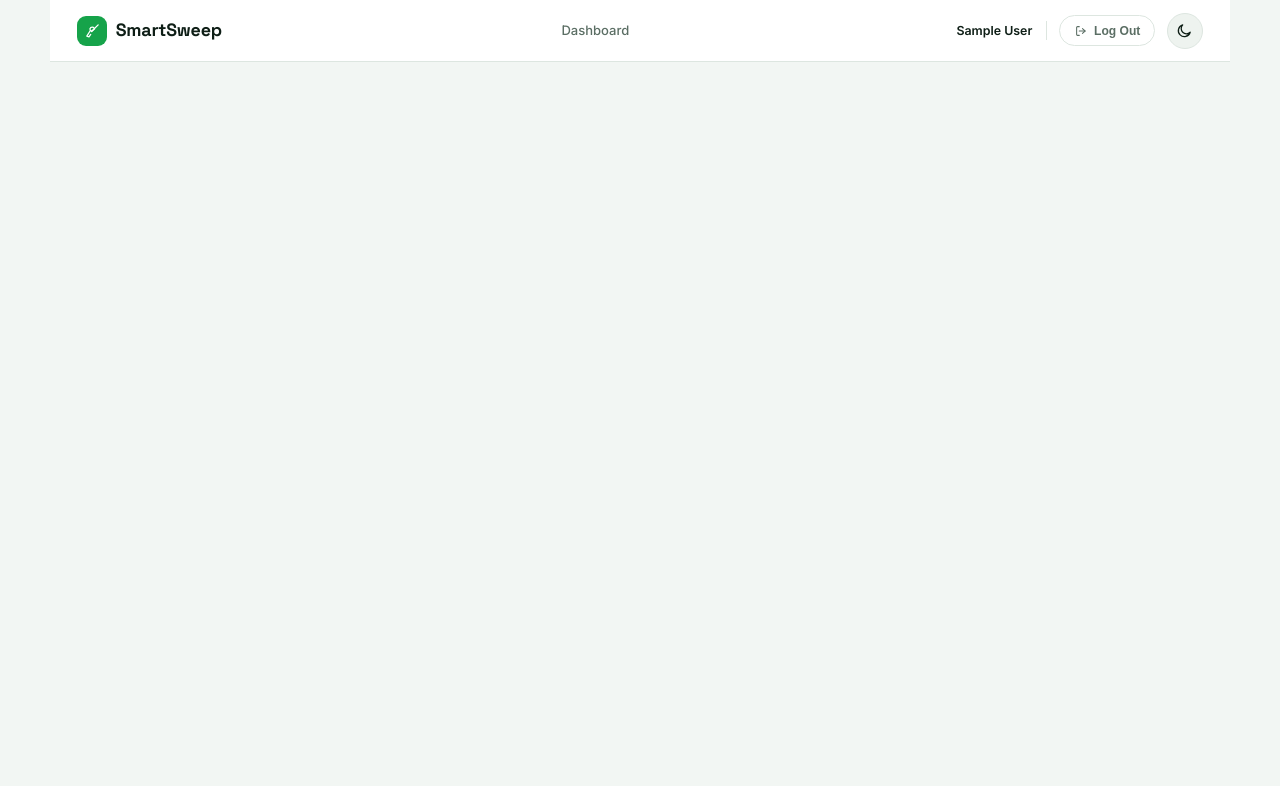
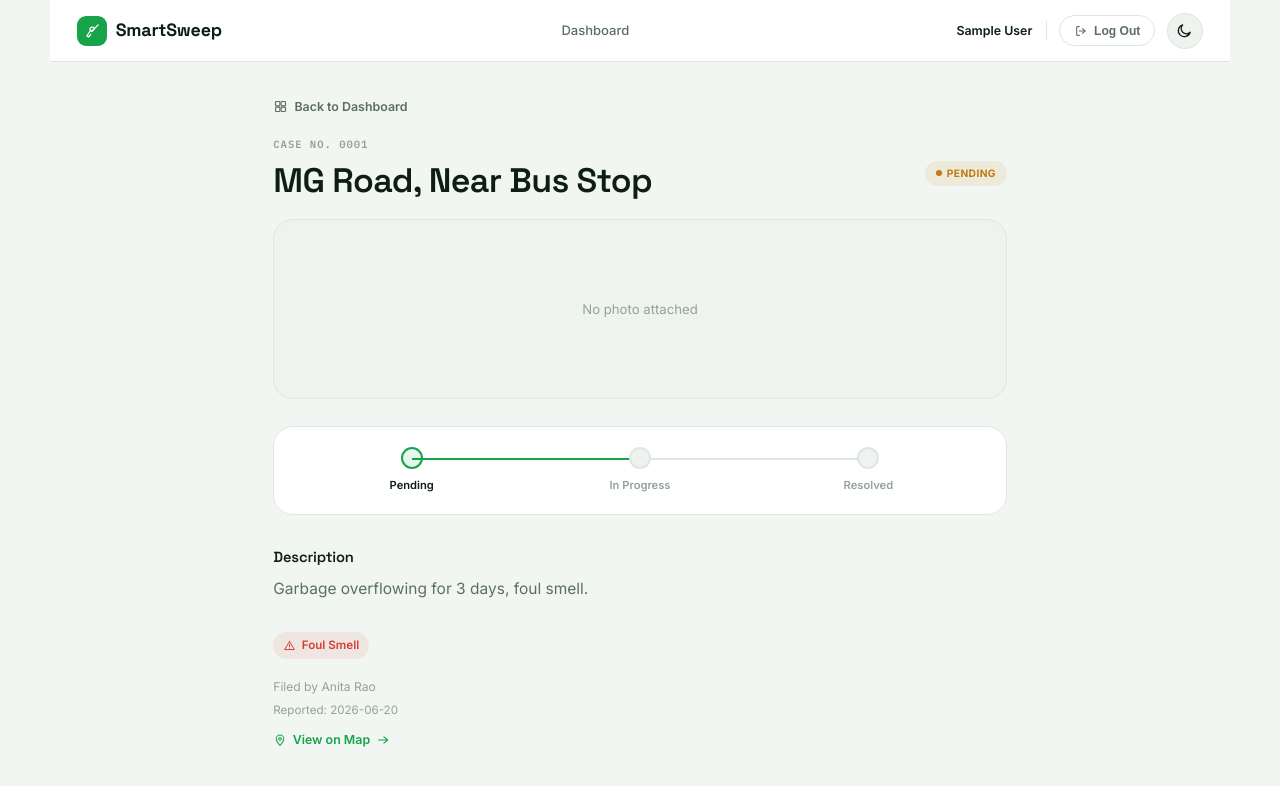
Before and after one commit to pankuzj/MAY2026-Team-028, a React app in the folder Frontend/: page /complaint/1 in a window 1280 px wide. Shown: the top 786 px of the page. Built offline with nearby package versions, Linux system fonts and the light colour scheme; sample sign-in values are in the browser's storage; the HTML template or start-up script is replaced by a standard one.

Commit message:
add complaint detail page with status timeline

```diff
--- a/Frontend/src/App.css
+++ b/Frontend/src/App.css
@@ -529,6 +529,132 @@
 .demo-hint p { font-size: 0.8rem; margin: 0.3rem 0; color: var(--text); }
 .demo-hint strong { color: var(--text-h); }
 
+/* ===== Complaint card links ===== */
+.card-title-link { color: var(--text-h); text-decoration: none; }
+.card-title-link:hover { color: var(--accent); }
+.card-actions {
+  display: flex;
+  align-items: center;
+  flex-wrap: wrap;
+  gap: 0.6rem 0.9rem;
+  margin-top: 0.9rem;
+}
+.card-actions > * { margin-top: 0 !important; }
+.card-details-link {
+  display: inline-flex;
+  align-items: center;
+  gap: 0.3rem;
+  margin-left: auto !important;
+  font-size: 0.78rem;
+  font-weight: 600;
+  color: var(--text-dim);
+  text-decoration: none;
+}
+.card-details-link svg { width: 13px; height: 13px; }
+.card-details-link:hover { color: var(--accent); }
+
+/* ===== Complaint detail page ===== */
+.detail-back {
+  display: inline-flex;
+  align-items: center;
+  gap: 0.4rem;
+  font-size: 0.8rem;
+  font-weight: 600;
+  color: var(--text);
+  text-decoration: none;
+  margin-bottom: 1.25rem;
+}
+.detail-back svg { width: 15px; height: 15px; }
+.detail-back:hover { color: var(--accent); }
+
+.detail-header {
+  display: flex;
+  justify-content: space-between;
+  align-items: flex-start;
+  gap: 1rem;
+  margin-bottom: 1.25rem;
+}
+.detail-header h1 { margin: 0; }
+
+.detail-photo-wrap { margin-bottom: 1.5rem; }
+.detail-photo {
+  width: 100%;
+  max-height: 380px;
+  object-fit: cover;
+  border-radius: var(--radius-lg);
+  border: 1px solid var(--line);
+  display: block;
+}
+.detail-photo-empty {
+  display: flex;
+  align-items: center;
+  justify-content: center;
+  height: 180px;
+  background: var(--surface-2);
+  color: var(--text-dim);
+  font-size: 0.85rem;
+}
+
+.status-timeline {
+  display: flex;
+  align-items: flex-start;
+  margin: 1.75rem 0 2rem;
+  padding: 1.25rem 1.5rem;
+  background: var(--surface);
+  border: 1px solid var(--line);
+  border-radius: var(--radius-lg);
+}
+.timeline-step {
+  position: relative;
+  flex: 1;
+  display: flex;
+  flex-direction: column;
+  align-items: center;
+  gap: 0.5rem;
+}
+.timeline-dot {
+  width: 22px;
+  height: 22px;
+  border-radius: 50%;
+  border: 2px solid var(--line);
+  background: var(--surface-2);
+  display: flex;
+  align-items: center;
+  justify-content: center;
+  color: var(--accent-ink);
+  flex-shrink: 0;
+  z-index: 1;
+}
+.timeline-dot svg { width: 13px; height: 13px; }
+.timeline-step.done .timeline-dot { background: var(--accent); border-color: var(--accent); }
+.timeline-step.current .timeline-dot { border-color: var(--accent); background: var(--accent-dim); }
+.timeline-label {
+  font-size: 0.72rem;
+  font-weight: 600;
+  color: var(--text-dim);
+  text-align: center;
+}
+.timeline-step.done .timeline-label,
+.timeline-step.current .timeline-label { color: var(--text-h); }
+.timeline-line {
+  position: absolute;
+  top: 11px;
+  left: 50%;
+  width: 100%;
+  height: 2px;
+  background: var(--line);
+  z-index: 0;
+}
+.timeline-step.done .timeline-line { background: var(--accent); }
+
+.detail-section { margin-bottom: 1.25rem; }
+.detail-section h2 { font-size: 0.95rem; }
+.detail-section p { color: var(--text); line-height: 1.6; }
+
+.detail-meta { margin-top: 1rem; }
+.detail-meta .reported-by,
+.detail-meta .date { margin-top: 0.3rem; }
+
 /* ===== Card action buttons (variant colors) ===== */
 .complaint-card button.assign-btn { color: var(--accent-ink); background: var(--accent); }
 .complaint-card button.assign-btn:hover { filter: brightness(1.08); }
--- a/Frontend/src/App.jsx
+++ b/Frontend/src/App.jsx
@@ -8,6 +8,7 @@ import ReportComplaint from "./pages/ReportComplaint";
 import MyComplaints from "./pages/MyComplaints";
 import CrewTasks from "./pages/CrewTasks";
 import SupervisorDashboard from "./pages/SupervisorDashboard";
+import ComplaintDetail from "./pages/ComplaintDetail";
 import "./App.css";
 
 function App() {
@@ -30,6 +31,9 @@ function App() {
           <Route path="/dashboard" element={
             <ProtectedRoute allowedRoles={["admin"]}><SupervisorDashboard /></ProtectedRoute>
           } />
+          <Route path="/complaint/:id" element={
+            <ProtectedRoute><ComplaintDetail /></ProtectedRoute>
+          } />
         </Routes>
       </main>
       <BottomNav />
--- a/Frontend/src/components/ComplaintCard.jsx
+++ b/Frontend/src/components/ComplaintCard.jsx
@@ -1,4 +1,5 @@
-import { IconAlertTriangle, IconPin, IconUserPlus, IconCheckCircle } from "./Icons";
+import { Link } from "react-router-dom";
+import { IconAlertTriangle, IconPin, IconUserPlus, IconCheckCircle, IconArrowRight } from "./Icons";
 
 export default function ComplaintCard({ complaint, onAssign, onComplete }) {
   const statusClass = complaint.status.toLowerCase().replace(" ", "-");
@@ -7,7 +8,7 @@ export default function ComplaintCard({ complaint, onAssign, onComplete }) {
     <div className="complaint-card">
       <span className="case-no">Case No. {String(complaint.id).padStart(4, "0")}</span>
       <div className="complaint-header">
-        <h3>{complaint.location}</h3>
+        <h3><Link to={`/complaint/${complaint.id}`} className="card-title-link">{complaint.location}</Link></h3>
         <span className={`status-badge ${statusClass}`}>{complaint.status}</span>
       </div>
       <p>{complaint.description}</p>
@@ -16,6 +17,7 @@ export default function ComplaintCard({ complaint, onAssign, onComplete }) {
       )}
       {complaint.reportedBy && <p className="reported-by">Filed by {complaint.reportedBy}</p>}
       <p className="date">Reported: {complaint.createdAt}</p>
+      <div className="card-actions">
         {complaint.coords && (
           <a className="map-link" href={`https://www.google.com/maps?q=${complaint.coords.lat},${complaint.coords.lng}`} target="_blank" rel="noopener noreferrer">
             <IconPin /> View on Map
@@ -27,6 +29,10 @@ export default function ComplaintCard({ complaint, onAssign, onComplete }) {
         {onComplete && complaint.status === "In Progress" && (
           <button className="complete-btn" onClick={() => onComplete(complaint.id)}><IconCheckCircle /> Mark Completed</button>
         )}
+        <Link to={`/complaint/${complaint.id}`} className="card-details-link">
+          View Details <IconArrowRight />
+        </Link>
+      </div>
     </div>
   );
 }
--- /dev/null
+++ b/Frontend/src/pages/ComplaintDetail.jsx
@@ -0,0 +1,104 @@
+import { Link, useParams } from "react-router-dom";
+import { useComplaints } from "../context/ComplaintsContext";
+import { useAuth } from "../context/AuthContext";
+import {
+  IconArrowRight,
+  IconPin,
+  IconAlertTriangle,
+  IconCheckCircle,
+  IconClipboard,
+  IconReport,
+  IconGrid,
+} from "../components/Icons";
+
+const STEPS = ["Pending", "In Progress", "Resolved"];
+
+const backFor = {
+  citizen: { to: "/my-complaints", label: "My Complaints", icon: IconClipboard },
+  crew: { to: "/crew", label: "Assigned Tasks", icon: IconReport },
+  admin: { to: "/dashboard", label: "Dashboard", icon: IconGrid },
+};
+
+export default function ComplaintDetail() {
+  const { id } = useParams();
+  const { complaints } = useComplaints();
+  const { user } = useAuth();
+
+  const complaint = complaints.find((c) => String(c.id) === id);
+  const back = backFor[user?.role] || { to: "/", label: "Home" };
+
+  if (!complaint) {
+    return (
+      <div className="page">
+        <span className="eyebrow">Not Found</span>
+        <h1>Complaint not found</h1>
+        <p>This complaint may have been removed or the link is incorrect.</p>
+        <Link className="detail-back" to={back.to}>
+          {back.icon && <back.icon />} Back to {back.label}
+        </Link>
+      </div>
+    );
+  }
+
+  const stepIndex = STEPS.indexOf(complaint.status);
+
+  return (
+    <div className="page">
+      <Link className="detail-back" to={back.to}>
+        {back.icon && <back.icon />} Back to {back.label}
+      </Link>
+
+      <span className="case-no">Case No. {String(complaint.id).padStart(4, "0")}</span>
+      <div className="detail-header">
+        <h1>{complaint.location}</h1>
+        <span className={`status-badge ${complaint.status.toLowerCase().replace(" ", "-")}`}>
+          {complaint.status}
+        </span>
+      </div>
+
+      <div className="detail-photo-wrap">
+        {complaint.photo ? (
+          <img src={complaint.photo} alt="Reported issue" className="detail-photo" />
+        ) : (
+          <div className="detail-photo detail-photo-empty">No photo attached</div>
+        )}
+      </div>
+
+      {/* Status timeline */}
+      <div className="status-timeline">
+        {STEPS.map((step, i) => (
+          <div key={step} className={`timeline-step ${i <= stepIndex ? "done" : ""} ${i === stepIndex ? "current" : ""}`}>
+            <span className="timeline-dot">{i < stepIndex ? <IconCheckCircle /> : null}</span>
+            <span className="timeline-label">{step}</span>
+            {i < STEPS.length - 1 && <span className="timeline-line" />}
+          </div>
+        ))}
+      </div>
+
+      <div className="detail-section">
+        <h2>Description</h2>
+        <p>{complaint.description}</p>
+      </div>
+
+      {complaint.hazard && complaint.hazard !== "None" && (
+        <p className="hazard-tag"><IconAlertTriangle /> {complaint.hazard}</p>
+      )}
+
+      <div className="detail-meta">
+        {complaint.reportedBy && <p className="reported-by">Filed by {complaint.reportedBy}</p>}
+        <p className="date">Reported: {complaint.createdAt}</p>
+      </div>
+
+      {complaint.coords && (
+        <a
+          className="map-link"
+          href={`https://www.google.com/maps?q=${complaint.coords.lat},${complaint.coords.lng}`}
+          target="_blank"
+          rel="noopener noreferrer"
+        >
+          <IconPin /> View on Map <IconArrowRight />
+        </a>
+      )}
+    </div>
+  );
+}
```
Lines whose indentation alone changed are shown as unchanged.
